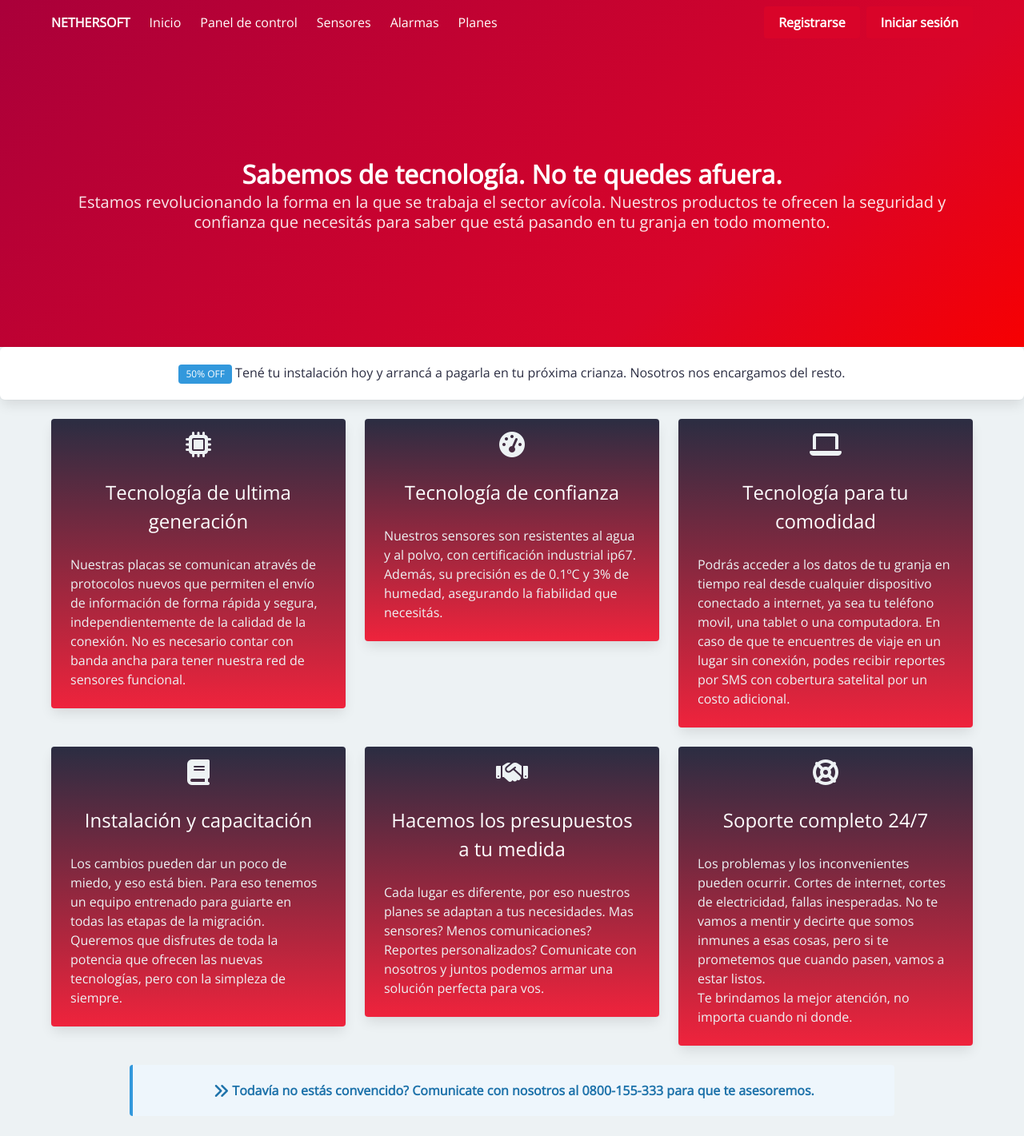
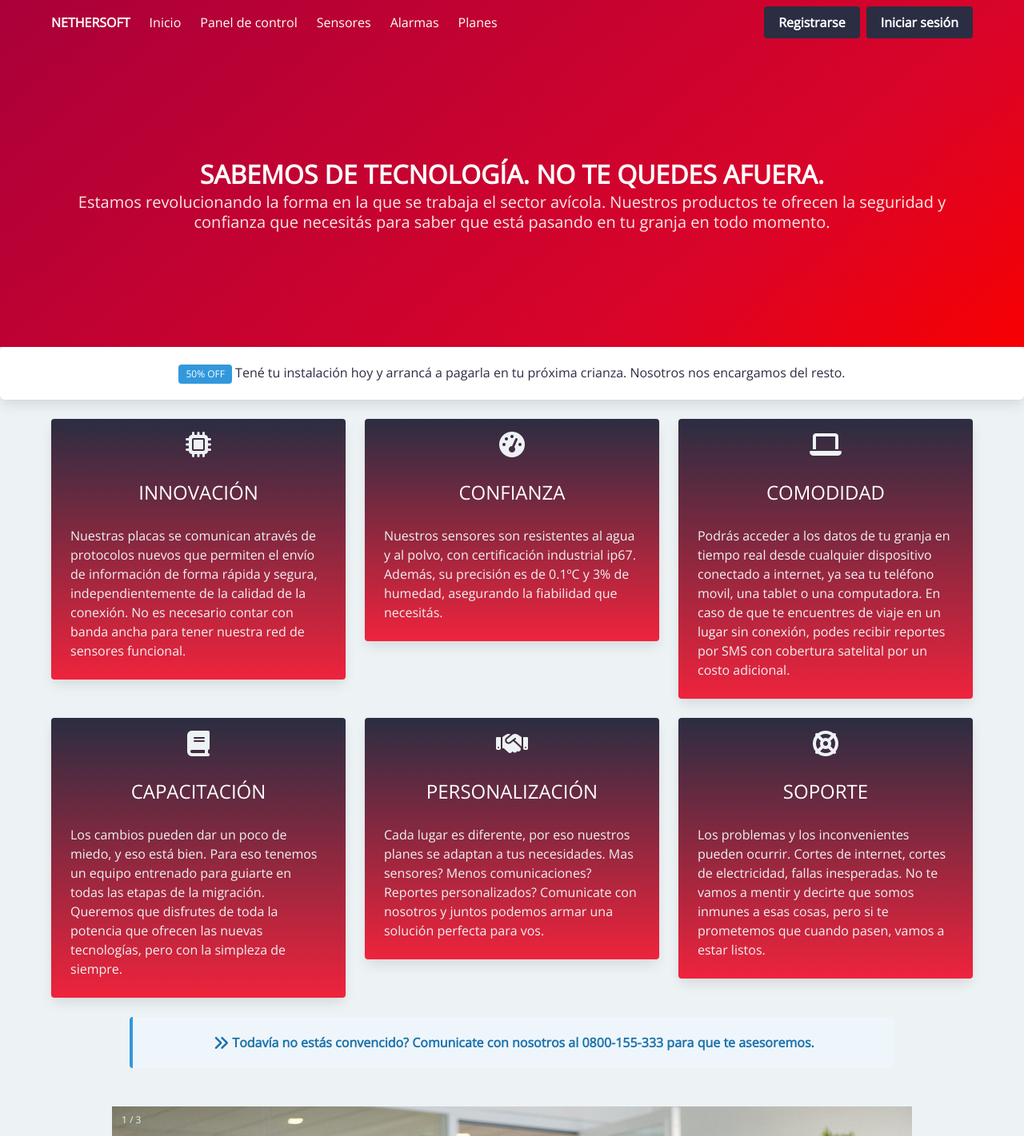
Before and after one commit to emabenetti/Nethersoft-Site, a website: page index.html in a window 1280 px wide. Shown: the top 1421 px of the page at 80% size. Drawn offline with nearby package versions, Linux system fonts and the light colour scheme.

Commit message:
cambios esteticos en el index

```diff
--- a/index.html
+++ b/index.html
@@ -16,10 +16,10 @@
 <body>
     <section class="hero is-primary is-medium is-bold">
         <div class="hero-head">
-            <nav class="navbar is-primary" role="navigation" aria-label="main navigation">
+            <nav class="navbar is-link" role="navigation" aria-label="main navigation">
                 <div class="container">
                     <div class="navbar-brand">
-                        <a class="navbar-item" href="index_nuevo.html">
+                        <a class="navbar-item is-boxed" href="index_nuevo.html">
                             <strong>NETHERSOFT</strong>
                         </a>
                         <span class="navbar-burger burger" data-target="navbarMenu">
@@ -49,10 +49,10 @@
                         <div class="navbar-end">
                             <div class="navbar-item">
                                 <div class="buttons">
-                                    <a class="button is-primary">
+                                    <a class="button is-link">
                                         <strong>Registrarse</strong>
                                     </a>
-                                    <a class="button is-primary">
+                                    <a class="button is-link">
                                         <strong>Iniciar sesión</strong>
                                     </a>
                                 </div>
@@ -65,7 +65,7 @@
         <div class="hero-body">
             <div class="container has-text-centered">
                 <h1 class="title">
-                    Sabemos de tecnología. No te quedes afuera.
+                    SABEMOS DE TECNOLOGÍA. NO TE QUEDES AFUERA.
                 </h1>
                 <h2 class="subtitle">
                     Estamos revolucionando la forma en la que se trabaja el sector avícola. Nuestros productos te
@@ -92,7 +92,7 @@
                     </div>
                     <div class="card-content">
                         <div class="content">
-                            <p class="has-text-white has-text-centered is-size-4">Tecnología de ultima generación</p>
+                            <p class="has-text-white has-text-centered is-size-4">INNOVACIÓN</p>
                             <p>Nuestras placas se comunican através de protocolos nuevos que permiten el envío de
                                 información de forma rápida y segura, independientemente de la calidad de la conexión.
                                 No es necesario contar con banda ancha para tener nuestra red de sensores funcional.</p>
@@ -107,7 +107,7 @@
                     </div>
                     <div class="card-content">
                         <div class="content">
-                            <p class="has-text-white has-text-centered is-size-4">Tecnología de confianza</p>
+                            <p class="has-text-white has-text-centered is-size-4">CONFIANZA</p>
                             <p>Nuestros sensores son resistentes al agua y al polvo, con certificación industrial ip67.
                                 Además, su precisión es de 0.1ºC y 3% de humedad, asegurando la fiabilidad que
                                 necesitás.
@@ -123,7 +123,7 @@
                     </div>
                     <div class="card-content">
                         <div class="content">
-                            <p class="has-text-white has-text-centered is-size-4"> Tecnología para tu comodidad</p>
+                            <p class="has-text-white has-text-centered is-size-4">COMODIDAD</p>
                             <p>Podrás acceder a los datos de tu granja en tiempo real desde cualquier dispositivo
                                 conectado a internet, ya sea tu teléfono movil, una tablet o una computadora.
                                 En caso de que te encuentres de viaje en un lugar sin conexión, podes recibir reportes
@@ -142,7 +142,7 @@
                     </div>
                     <div class="card-content">
                         <div class="content">
-                            <p class="has-text-white has-text-centered is-size-4">Instalación y capacitación</p>
+                            <p class="has-text-white has-text-centered is-size-4">CAPACITACIÓN</p>
                             <p>Los cambios pueden dar un poco de miedo, y eso está bien. Para eso tenemos un equipo
                                 entrenado para guiarte en todas las etapas de la migración. Queremos que disfrutes de
                                 toda la potencia que ofrecen las nuevas tecnologías, pero con la simpleza de siempre.
@@ -158,8 +158,7 @@
                     </div>
                     <div class="card-content">
                         <div class="content">
-                            <p class="has-text-white has-text-centered is-size-4">Hacemos los presupuestos a tu medida
-                            </p>
+                            <p class="has-text-white has-text-centered is-size-4">PERSONALIZACIÓN</p>
                             <p>Cada lugar es diferente, por eso nuestros planes se adaptan a tus necesidades. Mas
                                 sensores? Menos comunicaciones? Reportes personalizados? Comunicate con nosotros y
                                 juntos podemos armar una solución perfecta para vos.
@@ -175,11 +174,10 @@
                     </div>
                     <div class="card-content">
                         <div class="content">
-                            <p class="has-text-white has-text-centered is-size-4"> Soporte completo 24/7</p>
+                            <p class="has-text-white has-text-centered is-size-4">SOPORTE</p>
                             <p>Los problemas y los inconvenientes pueden ocurrir. Cortes de internet, cortes de
                                 electricidad, fallas inesperadas. No te vamos a mentir y decirte que somos inmunes a
-                                esas cosas, pero si te prometemos que cuando pasen, vamos a estar listos.<br>
-                                Te brindamos la mejor atención, no importa cuando ni donde.
+                                esas cosas, pero si te prometemos que cuando pasen, vamos a estar listos.
                             </p>
                         </div>
                     </div>
```
